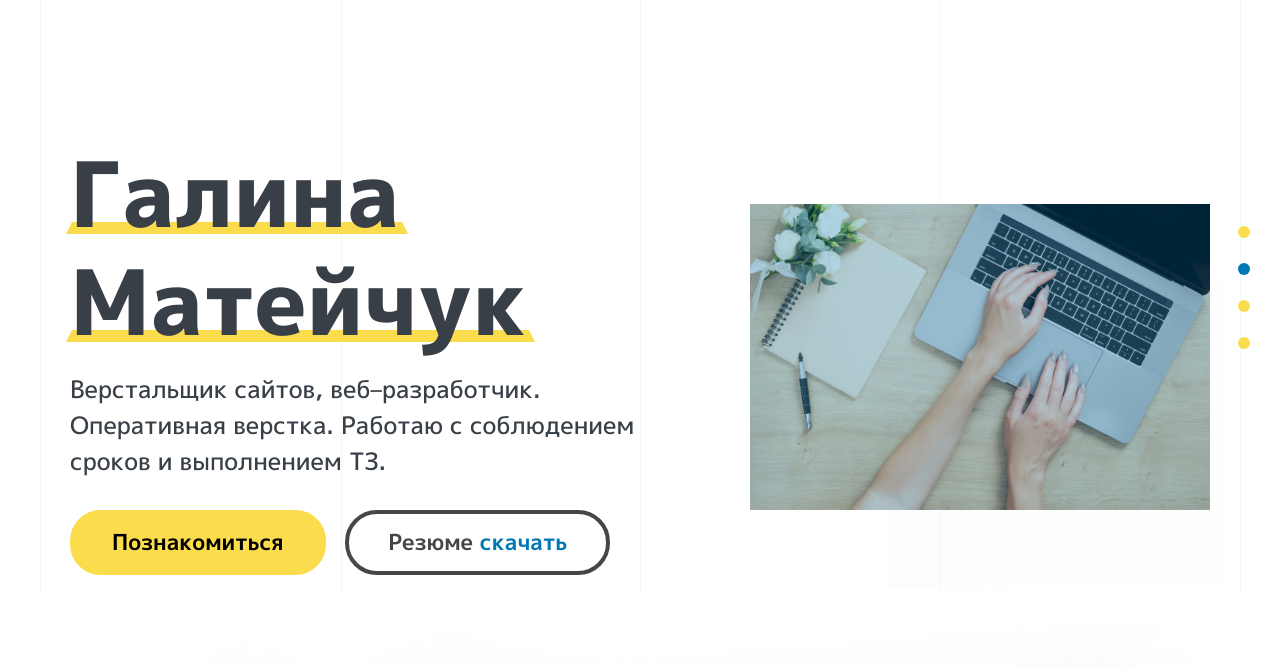
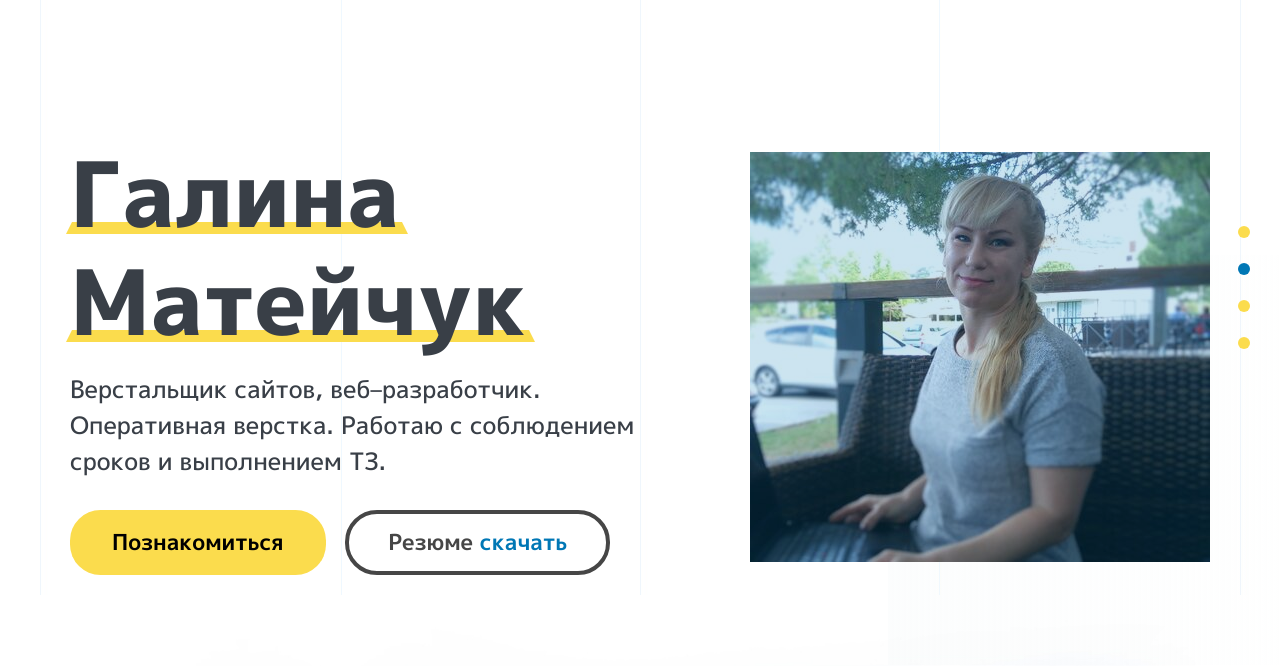
Before and after one commit to galina-mateychuk/Portfolio__header, a plain HTML site: page docs/index.html in a window 1280 px wide. Shown: the part 134-800 px from the top of the page. Drawn offline with nearby package versions, Linux system fonts and the light colour scheme.

Commit message:
Changed photo in header

```diff
--- a/docs/index.html
+++ b/docs/index.html
@@ -28,7 +28,7 @@
     <header id="header" class="header">
 
         <div class="header-top">
-            <a class="logo" href="#">gм</a>
+            <a class="logo" href="http://galina-mateychuk.website/">gм</a>
 
             <nav class="header-top_nav">
                 <a href="#">Главная</a>
@@ -80,7 +80,7 @@
             <div class="header-content">
 
                 <div class="header-content_img">
-                    <img src="./img/header/hands_on_comp.jpg" alt="me">
+                    <img src="./img/header/me with laptop_small.jpg" alt="me">
                 </div>
 
                 <div class="header-content_about">
--- a/docs/less/blocks/_header-content.less
+++ b/docs/less/blocks/_header-content.less
@@ -37,13 +37,19 @@
     height: 100%;
     z-index: 2;
     background-color: var(--hover-color);
-    opacity: 0.3;
+    opacity: 0.2;
     transition: 0.5s;
   }
 
   &:hover {
     box-shadow: 0 0 35px 5px #a3cff3;
     transition: 1s;
+  }
+
+  @media (min-width: 576px) {
+   img {
+     width: 100%;
+   }
   }
 
   @media (min-width: 768px) {
```
Also changed, not shown: docs/css/main.css, docs/img/header/hands_on_comp.jpg (deleted), docs/img/header/me with laptop_small.jpg (added), docs/img/header/my_pic.jpg (deleted), 2 other files.
